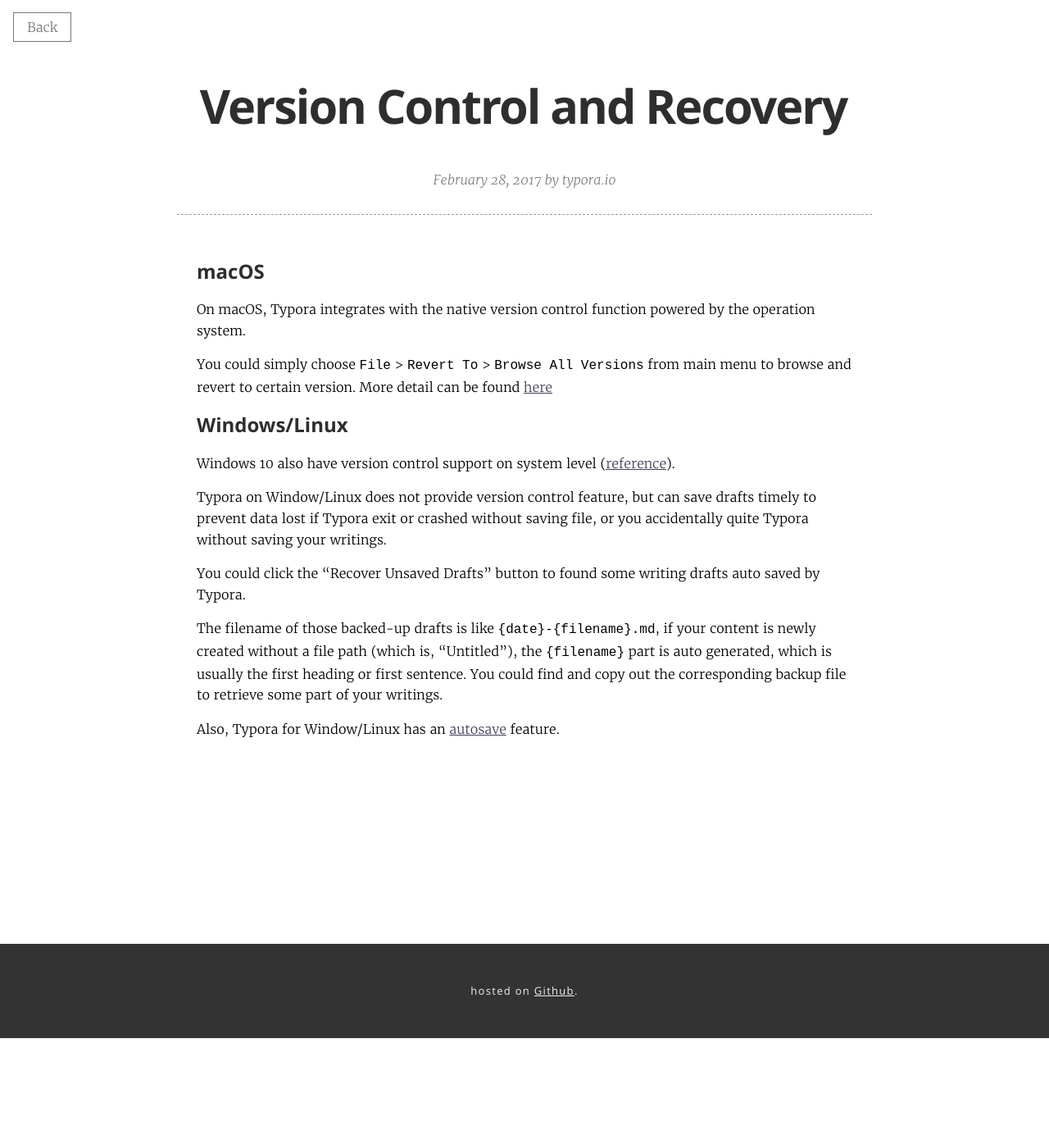
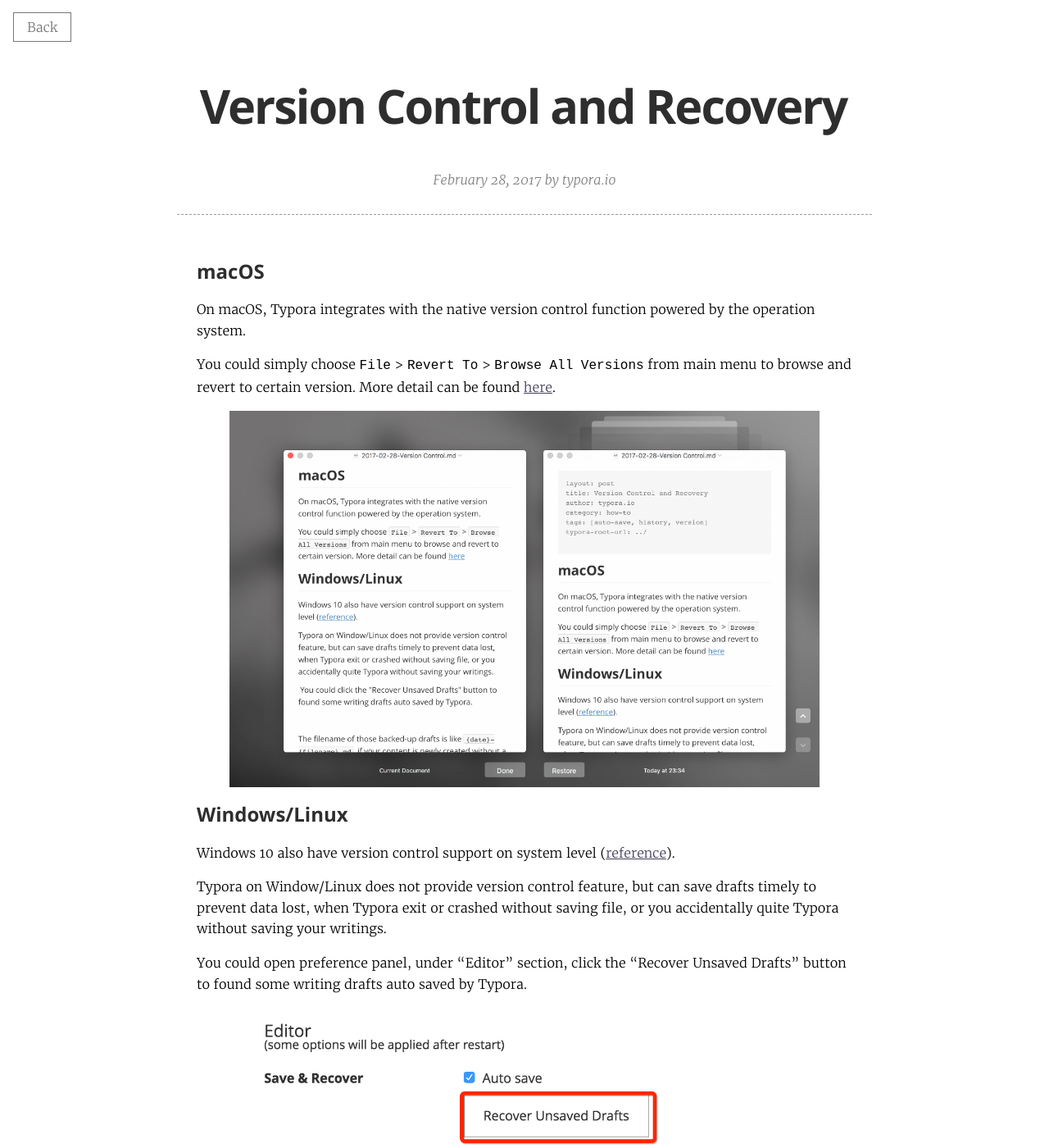
Before and after one commit to typora/support.typora.io, a Jekyll site: the page built from _posts/2017-02-28-Version Control.md, in a window 1280 px wide and 1400 px high. Shown: the whole window at 82% size. Built offline with Jekyll 4.4.1, drawn with Linux system fonts in a browser that asks for light colours; nearby versions of some CDN libraries; library files that are not in the unit come from our copies.

Commit message:
update screenshots for version control

```diff
--- a/_posts/2017-02-28-Version Control.md
+++ b/_posts/2017-02-28-Version Control.md
@@ -5,22 +5,26 @@
 category: how-to
 tags: [auto-save, history, version]
 typora-root-url: ../
-
+typora-copy-images-to: ../media/version-control
 ---
 
 ## macOS
 
 On macOS, Typora integrates with the native version control function powered by the operation system.
 
-You could simply choose `File` > `Revert To` > `Browse All Versions` from main menu to browse and revert to certain version. More detail can be found [here](https://support.apple.com/kb/PH25757?viewlocale=en_US&locale=en_US)
+You could simply choose `File` > `Revert To` > `Browse All Versions` from main menu to browse and revert to certain version. More detail can be found [here](https://support.apple.com/kb/PH25757?viewlocale=en_US&locale=en_US).
+
+![Snip20170228_6](/media/version-control/Snip20170228_6.png)
 
 ## Windows/Linux
 
 Windows 10 also have version control support on system level ([reference](http://www.pcworld.com/article/2974385/windows/how-to-use-windows-10s-file-history-backup-feature.html)).
 
-Typora on Window/Linux does not provide version control feature, but can save drafts timely to prevent data lost if Typora exit or crashed without saving file, or you accidentally quite Typora without saving your writings.
+Typora on Window/Linux does not provide version control feature, but can save drafts timely to prevent data lost, when Typora exit or crashed without saving file, or you accidentally quite Typora without saving your writings.
 
- You could click the "Recover Unsaved Drafts" button to found some writing drafts auto saved by Typora.
+You could open preference panel, under "Editor" section, click the "Recover Unsaved Drafts" button to found some writing drafts auto saved by Typora.
+
+![Snip20170228_7](/media/version-control/Snip20170228_7.png)
 
 The filename of those backed-up drafts is like `{date}-{filename}.md`, if your content is newly created without a file path (which is, "Untitled"), the `{filename}` part is auto generated, which is usually the first heading or first sentence. You could find and copy out the corresponding backup file to retrieve some part of your writings.
 
```
Also changed, not shown: media/version-control/Snip20170228_6.png (added), media/version-control/Snip20170228_7.png (added).
